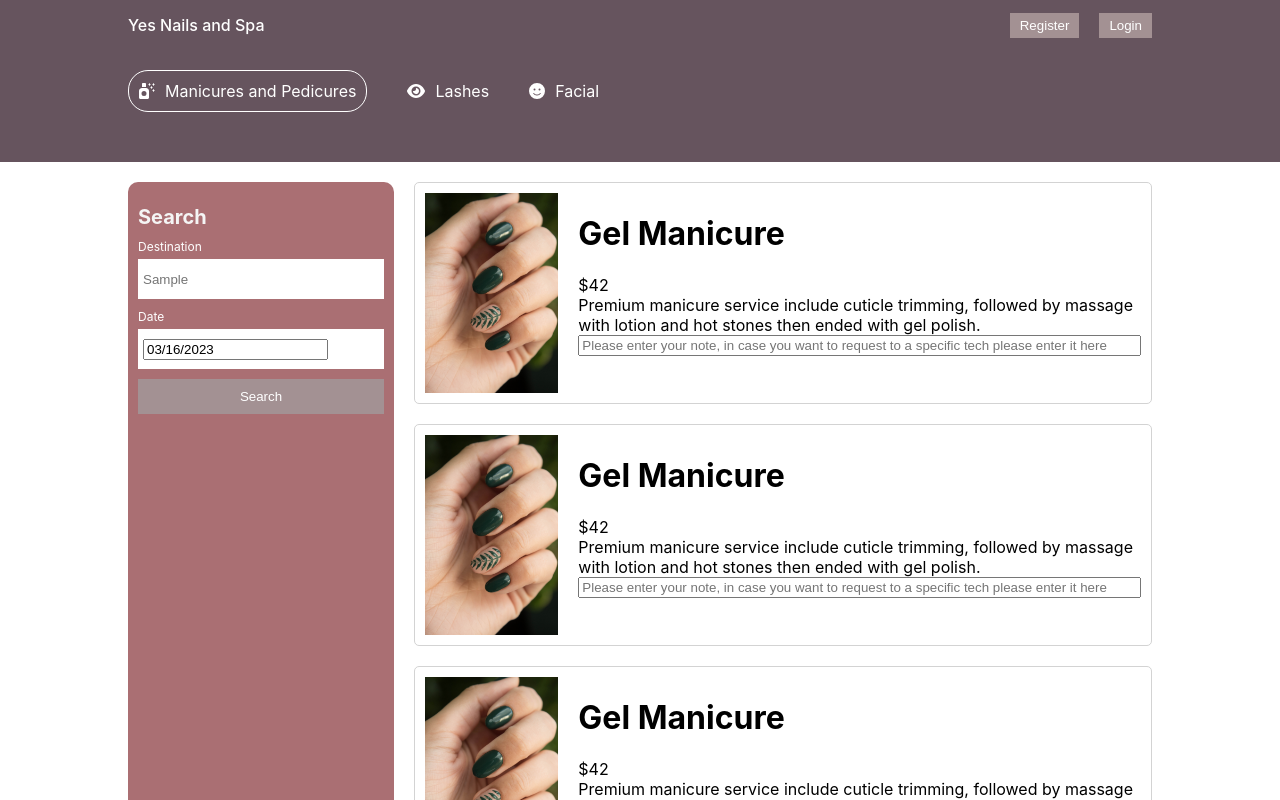
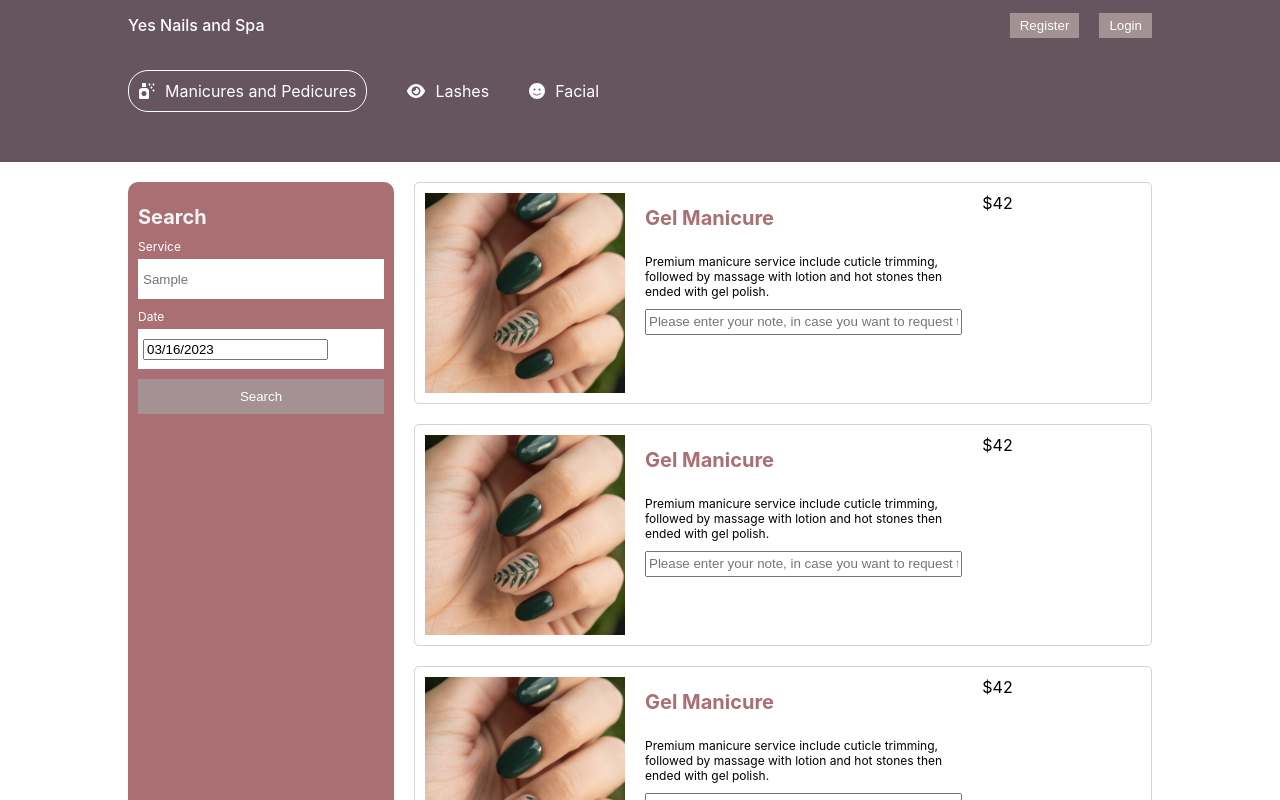
Before and after one commit to Victoria-Q-Le/booking-app, a React (Create React App) app: page / in a window 1280 px wide. Both pictures are taken after typing "Sample" into the empty fields and a click on the button "Search". Shown: the top 800 px of the page. Built offline with nearby package versions, Linux system fonts and the light colour scheme.

Commit message:
price and desc styling

```diff
--- a/src/components/searchItem/SearchItem.js
+++ b/src/components/searchItem/SearchItem.js
@@ -8,10 +8,11 @@ const SearchItem = () => {
       <img className="siImg" alt="" src={Si1}/>
       <div className="siDetails">
         <h1 className="siTitle">Gel Manicure</h1>
-        <span className="siPrice">$42</span>
         <span className="siDesc">Premium manicure service include cuticle trimming, followed by massage with lotion and hot stones then ended with gel polish.</span>
-        <input type="text" className="siNote" placeholder="Please enter your note, in case you want to request to a specific tech please enter it here"></input>
+        <input type="textarea" className="siNote" placeholder="Please enter your note, in case you want to request to a specific tech please enter it here"></input>
       </div>
+
+      <span className="siPrice">$42</span>
     </div>
   )
 }
--- a/src/components/searchItem/searchItem.css
+++ b/src/components/searchItem/searchItem.css
@@ -17,4 +17,23 @@
 .siDetails {
     display: flex;
     flex-direction: column;
+    gap: 10px;
+    flex: 2;
 }
+
+.siTitle {
+    font-size: 20px;
+    color: #aa6f73;
+}
+
+.siDesc {
+    font-size: 12px;
+}
+
+.siNote {
+    height: 20px;
+}
+
+.siPrice {
+    flex: 1;
+}
--- a/src/pages/index/Index.js
+++ b/src/pages/index/Index.js
@@ -24,7 +24,7 @@ const Index = () => {
           <div className="listSearch">
             <h1 className="lsTitle">Search</h1>
             <div className="lsItem">
-              <label>Destination</label>
+              <label>Service</label>
               <input type="text" placeholder={service}></input>
             </div>
 
```
